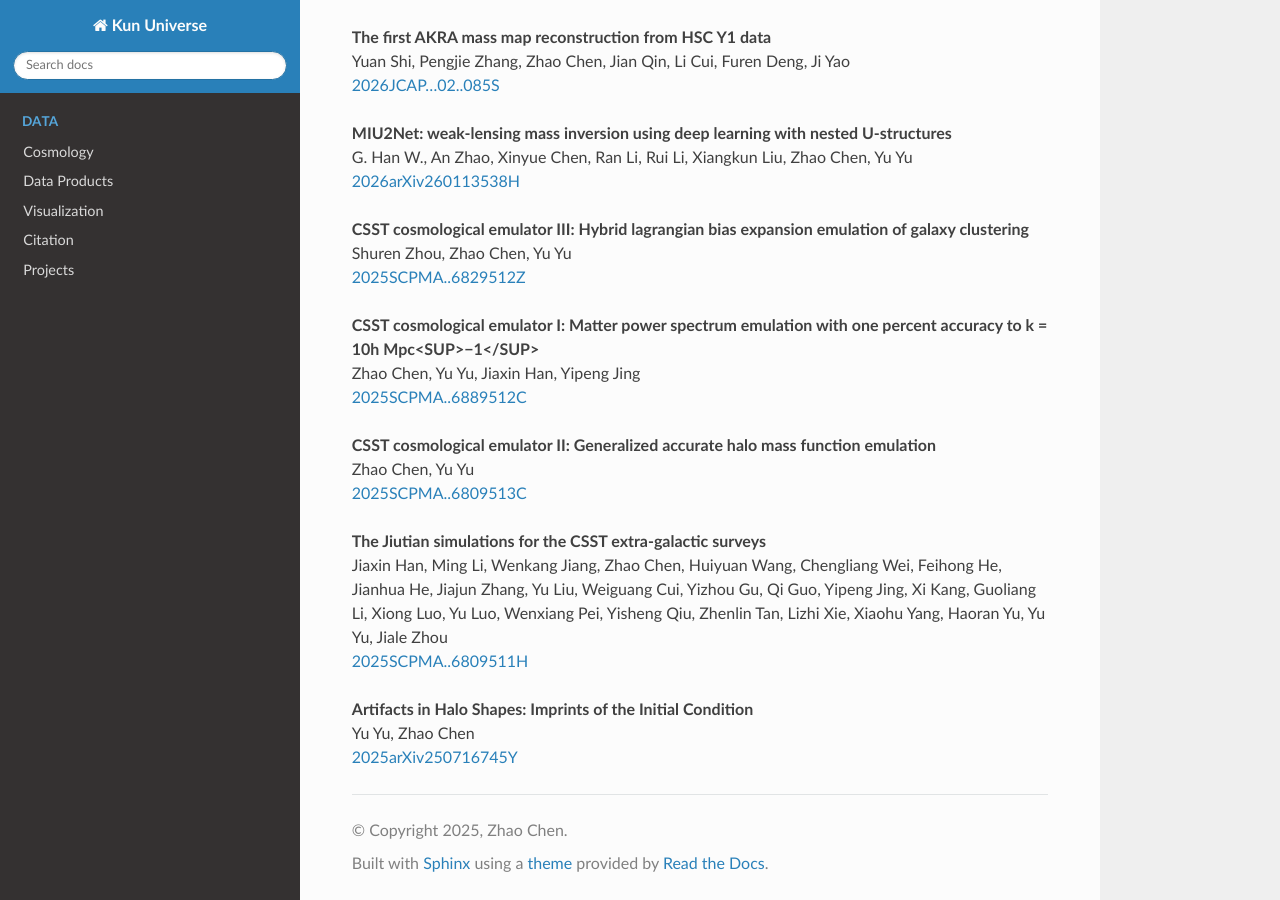
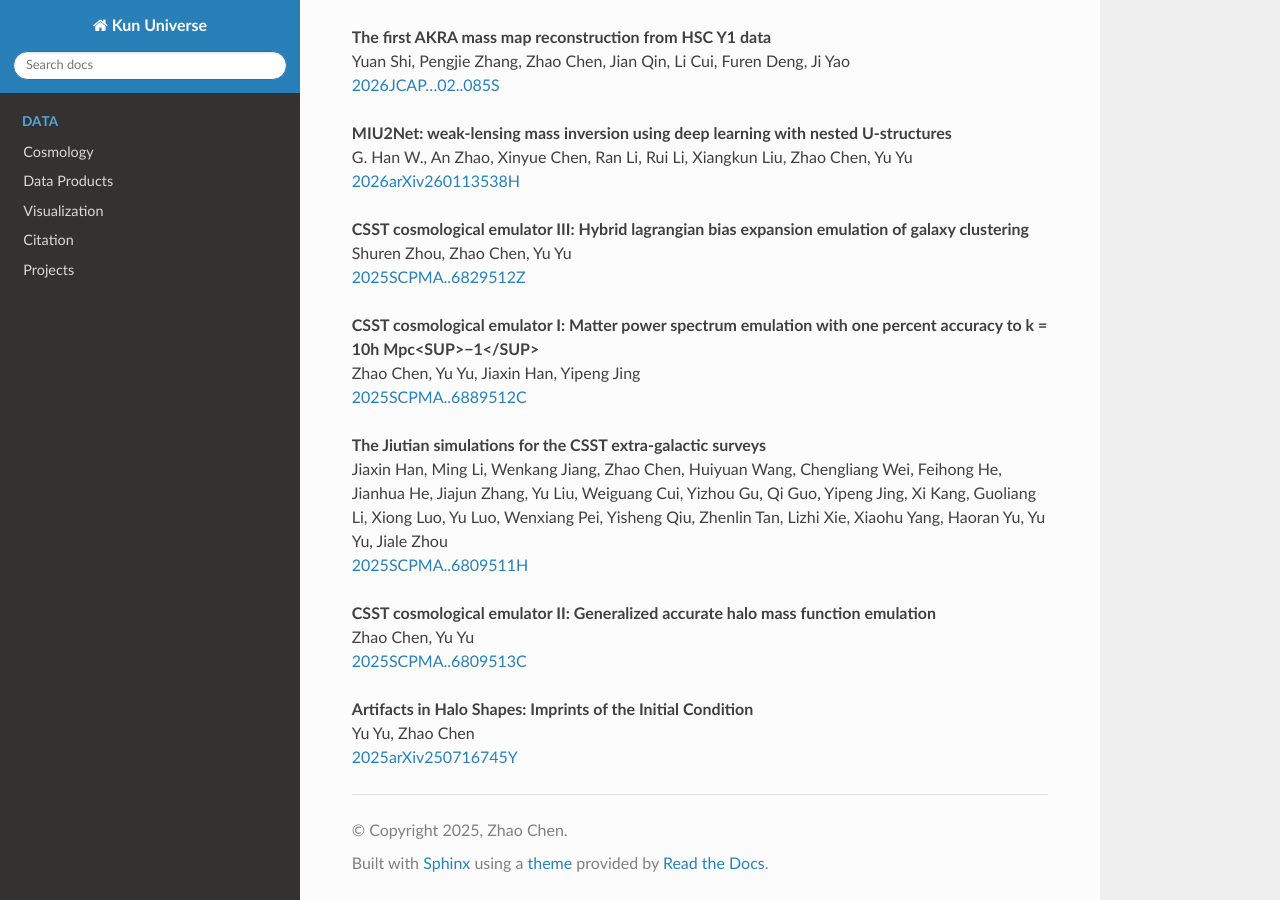
Before and after one commit to czymh/KunSimulation, a Sphinx documentation site: the page built from docs/source/publications_auto.rst, in a window 1280 px wide and 900 px high, scrolled down 529 px. Built offline with Sphinx 7.4.7 and the Read the Docs theme 3.1.0, drawn with Linux system fonts in a browser that asks for light colours.

```diff
--- a/docs/source/publications_auto.rst
+++ b/docs/source/publications_auto.rst
@@ -25,12 +25,12 @@
 #. | **CSST cosmological emulator I: Matter power spectrum emulation with one percent accuracy to k = 10h Mpc<SUP>−1</SUP>**
    | Zhao Chen, Yu Yu, Jiaxin Han, Yipeng Jing
    | `2025SCPMA..6889512C <https://ui.adsabs.harvard.edu/abs/2025SCPMA..6889512C>`_
+#. | **The Jiutian simulations for the CSST extra-galactic surveys**
+   | Jiaxin Han, Ming Li, Wenkang Jiang, Zhao Chen, Huiyuan Wang, Chengliang Wei, Feihong He, Jianhua He, Jiajun Zhang, Yu Liu, Weiguang Cui, Yizhou Gu, Qi Guo, Yipeng Jing, Xi Kang, Guoliang Li, Xiong Luo, Yu Luo, Wenxiang Pei, Yisheng Qiu, Zhenlin Tan, Lizhi Xie, Xiaohu Yang, Haoran Yu, Yu Yu, Jiale Zhou
+   | `2025SCPMA..6809511H <https://ui.adsabs.harvard.edu/abs/2025SCPMA..6809511H>`_
 #. | **CSST cosmological emulator II: Generalized accurate halo mass function emulation**
    | Zhao Chen, Yu Yu
    | `2025SCPMA..6809513C <https://ui.adsabs.harvard.edu/abs/2025SCPMA..6809513C>`_
-#. | **The Jiutian simulations for the CSST extra-galactic surveys**
-   | Jiaxin Han, Ming Li, Wenkang Jiang, Zhao Chen, Huiyuan Wang, Chengliang Wei, Feihong He, Jianhua He, Jiajun Zhang, Yu Liu, Weiguang Cui, Yizhou Gu, Qi Guo, Yipeng Jing, Xi Kang, Guoliang Li, Xiong Luo, Yu Luo, Wenxiang Pei, Yisheng Qiu, Zhenlin Tan, Lizhi Xie, Xiaohu Yang, Haoran Yu, Yu Yu, Jiale Zhou
-   | `2025SCPMA..6809511H <https://ui.adsabs.harvard.edu/abs/2025SCPMA..6809511H>`_
 #. | **Artifacts in Halo Shapes: Imprints of the Initial Condition**
    | Yu Yu, Zhao Chen
    | `2025arXiv250716745Y <https://ui.adsabs.harvard.edu/abs/2025arXiv250716745Y>`_
```
